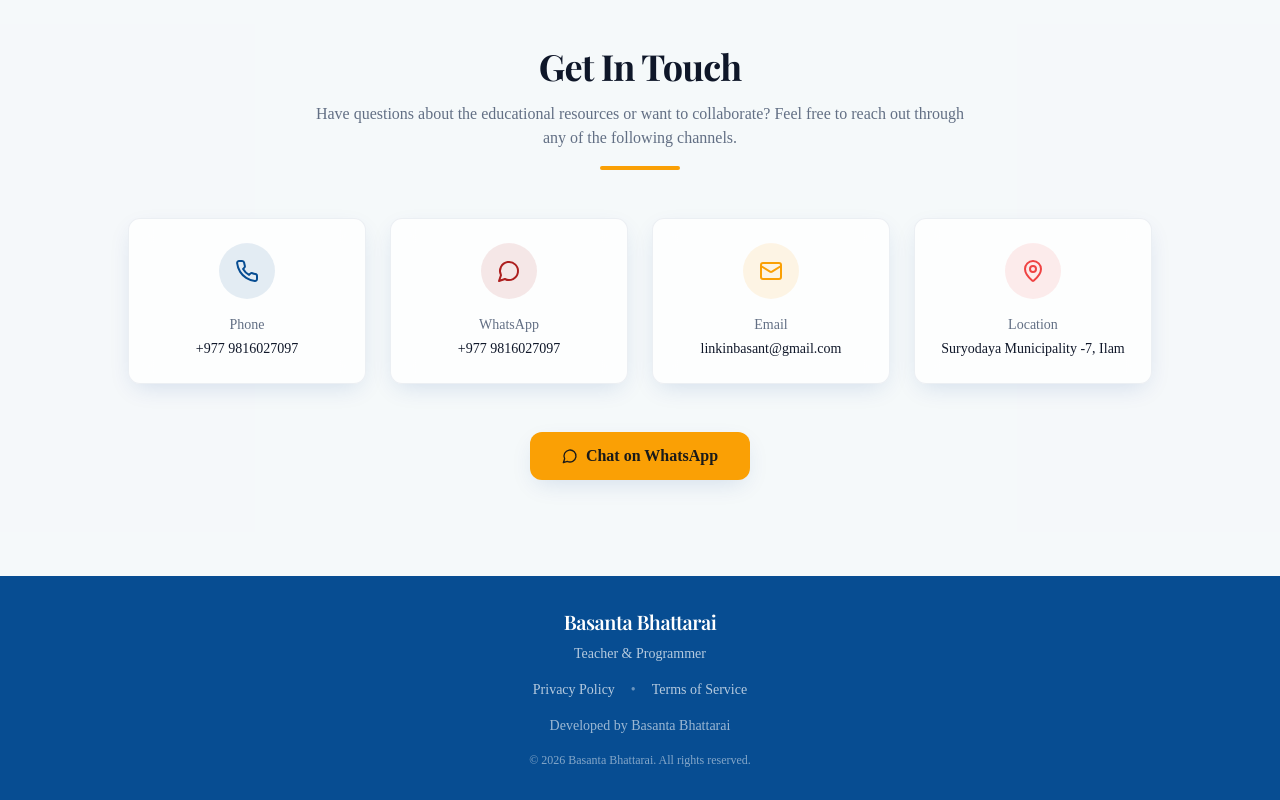
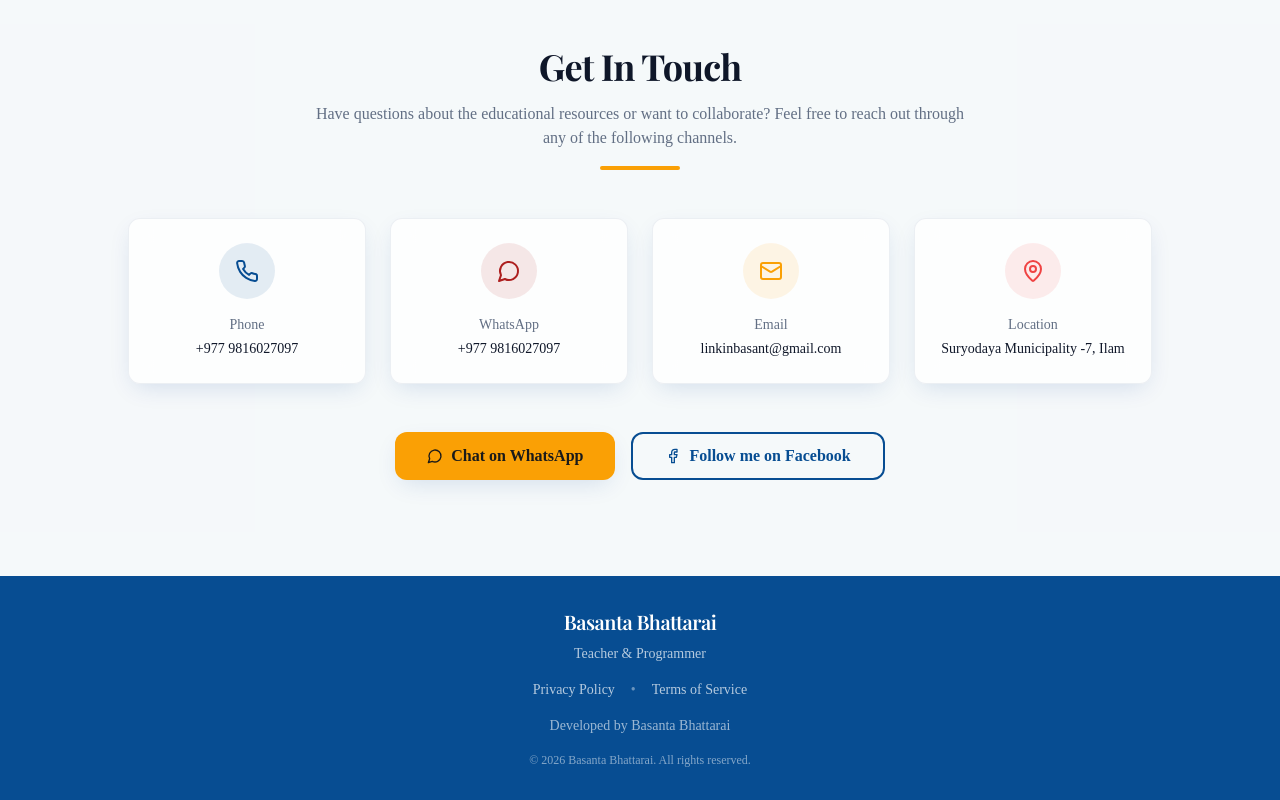
Before and after one commit to lenovobasan-lab/VirtualLab, a Next.js app: page / in a window 1280 px wide. Shown: the part 4041-4841 px from the top of the page. Built offline with nearby package versions, Linux system fonts and the light colour scheme; a web font is replaced by a local one.

Commit message:
Update contact-section.tsx

```diff
--- a/components/contact-section.tsx
+++ b/components/contact-section.tsx
@@ -1,4 +1,4 @@
-import { Phone, Mail, MapPin, MessageCircle } from "lucide-react"
+import { Phone, Mail, MapPin, MessageCircle, Facebook } from "lucide-react"
 import { Button } from "@/components/ui/button"
 
 export default function ContactSection() {
@@ -77,6 +77,12 @@ export default function ContactSection() {
               Chat on WhatsApp
             </a>
           </Button>
+          <Button variant="outline" size="lg" asChild className="ml-4">
+            <a href="https://www.facebook.com/share/1a7VDo6F8S/?mibextid=wwXlfr" target="_blank" rel="noopener noreferrer" className="gap-2">
+              <Facebook className="w-5 h-5" />
+              Follow me on Facebook
+            </a>
+          </Button>
         </div>
       </div>
     </section>
```
